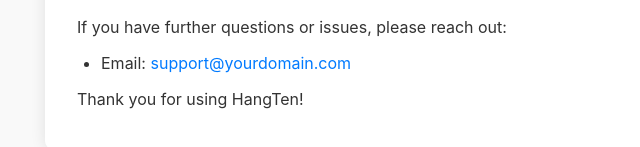
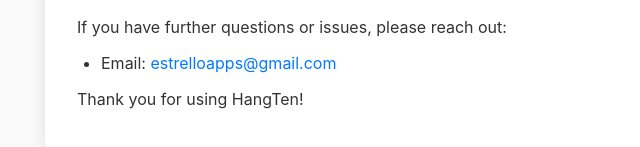
Before and after one commit to Starteya/hangten-privacy-policy, a plain HTML site: page support.html in a window 1280 px wide. Shown: the part 409-556 px from the top of the page, 263-903 px from the left. Drawn offline with Linux system fonts and the light colour scheme.

Commit message:
Update support.html

```diff
--- a/support.html
+++ b/support.html
@@ -55,7 +55,7 @@
         <h2>Contact Us</h2>
         <p>If you have further questions or issues, please reach out:</p>
         <ul>
-            <li>Email: <a href="mailto:estrelloapps@gmail.com">support@yourdomain.com</a></li>
+            <li>Email: <a href="mailto:estrelloapps@gmail.com">estrelloapps@gmail.com</a></li>
         </ul>
         <p>Thank you for using HangTen!</p>
     </section>
```
